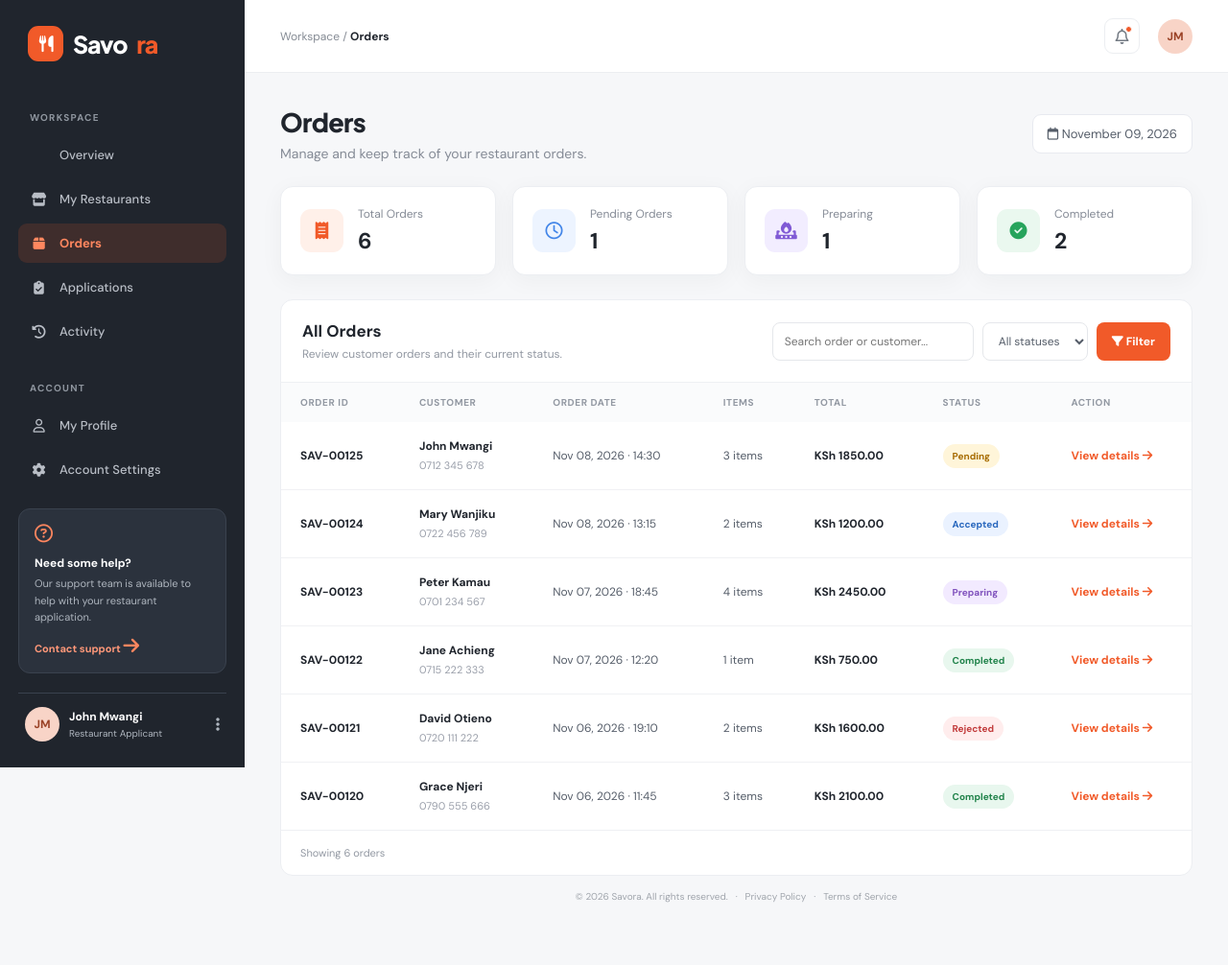
After one commit to MarkNgugi/food_delivery_platform, a Django app: page /applicants/orders/ in a window 1280 px wide. The commit adds this page. Shown: the whole page at 96% size. Run offline with Django 5.2, Linux system fonts and the light colour scheme; a user stored in the database is signed in.

Commit message:
orders template, view and url add:

```diff
--- a/Restaurant_Applicants/templates/Restaurant_Applicants/base.html
+++ b/Restaurant_Applicants/templates/Restaurant_Applicants/base.html
@@ -476,7 +476,6 @@ a { text-decoration: none; color: inherit; }
 .status-rejected { background: #fff0f0; color: #dc4c4c; }
 
 /* Django messages */
-
 .messages-container {
     display: flex;
     flex-direction: column;
@@ -622,6 +621,12 @@ a { text-decoration: none; color: inherit; }
             <i class="fa-solid fa-store"></i> My Restaurants
         </a>
 
+        <!-- ORDERS -->
+        <a href="{% url 'restaurant_applicants:orders' %}"
+           class="nav-link {% block orders_active %}{% endblock %}">
+            <i class="fa-solid fa-box"></i> Orders
+        </a>
+
         <a href="{% url 'restaurant_applicants:applications' %}"
            class="nav-link {% block applications_active %}{% endblock %}">
             <i class="fa-solid fa-clipboard-check"></i> Applications
--- /dev/null
+++ b/Restaurant_Applicants/templates/Restaurant_Applicants/orders/orders.html
@@ -0,0 +1,549 @@
+
+{% extends 'Restaurant_Applicants/base.html' %}
+
+{% block title %}Orders | Savora{% endblock %}
+{% block orders_active %}active{% endblock %}
+{% block breadcrumb %}Orders{% endblock %}
+
+{% block content %}
+
+<style>
+    .orders-page {
+        max-width: 1400px;
+        margin: 0 auto;
+    }
+
+    .page-heading {
+        display: flex;
+        justify-content: space-between;
+        align-items: center;
+        gap: 20px;
+        margin-bottom: 25px;
+        flex-wrap: wrap;
+    }
+
+    .page-heading h1 {
+        font-size: 27px;
+        font-weight: 800;
+        color: #20252d;
+        margin: 0 0 7px;
+    }
+
+    .page-heading p {
+        color: #858b96;
+        font-size: 14px;
+        margin: 0;
+    }
+
+    .date-label {
+        background: #fff;
+        border: 1px solid #e8eaf0;
+        border-radius: 9px;
+        padding: 11px 15px;
+        color: #555d69;
+        font-size: 13px;
+    }
+
+    .order-stats {
+        display: grid;
+        grid-template-columns: repeat(4, 1fr);
+        gap: 17px;
+        margin-bottom: 25px;
+    }
+
+    .stat-card {
+        background: #fff;
+        border: 1px solid #eceef2;
+        border-radius: 13px;
+        padding: 20px;
+        display: flex;
+        align-items: center;
+        gap: 15px;
+    }
+
+    .stat-icon {
+        width: 45px;
+        height: 45px;
+        border-radius: 11px;
+        display: flex;
+        align-items: center;
+        justify-content: center;
+        font-size: 18px;
+        flex-shrink: 0;
+    }
+
+    .stat-icon.orange {
+        background: #fff0e9;
+        color: #f15a29;
+    }
+
+    .stat-icon.blue {
+        background: #edf4ff;
+        color: #4285e8;
+    }
+
+    .stat-icon.green {
+        background: #eaf8ef;
+        color: #27a45c;
+    }
+
+    .stat-icon.purple {
+        background: #f2edff;
+        color: #805ad5;
+    }
+
+    .stat-info span {
+        display: block;
+        color: #858b96;
+        font-size: 12px;
+        margin-bottom: 5px;
+    }
+
+    .stat-info h3 {
+        color: #20252d;
+        font-size: 23px;
+        font-weight: 800;
+        margin: 0;
+    }
+
+    .orders-panel {
+        background: #fff;
+        border: 1px solid #eceef2;
+        border-radius: 13px;
+        overflow: hidden;
+    }
+
+    .panel-heading {
+        padding: 21px 22px;
+        border-bottom: 1px solid #eef0f3;
+        display: flex;
+        justify-content: space-between;
+        align-items: center;
+        gap: 15px;
+        flex-wrap: wrap;
+    }
+
+    .panel-heading h2 {
+        font-size: 17px;
+        font-weight: 800;
+        color: #20252d;
+        margin: 0 0 5px;
+    }
+
+    .panel-heading p {
+        color: #9298a2;
+        font-size: 12px;
+        margin: 0;
+    }
+
+    .filter-form {
+        display: flex;
+        gap: 9px;
+        flex-wrap: wrap;
+    }
+
+    .filter-form input,
+    .filter-form select {
+        border: 1px solid #e5e7eb;
+        border-radius: 8px;
+        padding: 10px 12px;
+        font-family: inherit;
+        font-size: 12px;
+        color: #555d69;
+        outline: none;
+        background: #fff;
+    }
+
+    .filter-form input {
+        min-width: 210px;
+    }
+
+    .filter-form input:focus,
+    .filter-form select:focus {
+        border-color: #f15a29;
+    }
+
+    .filter-btn {
+        border: none;
+        background: #f15a29;
+        color: #fff;
+        border-radius: 8px;
+        padding: 10px 16px;
+        font-family: inherit;
+        font-size: 12px;
+        font-weight: 700;
+        cursor: pointer;
+    }
+
+    .filter-btn:hover {
+        background: #dc4c20;
+    }
+
+    .table-wrapper {
+        width: 100%;
+        overflow-x: auto;
+    }
+
+    .orders-table {
+        width: 100%;
+        border-collapse: collapse;
+        min-width: 850px;
+    }
+
+    .orders-table th {
+        text-align: left;
+        padding: 14px 20px;
+        background: #fafbfc;
+        color: #9298a2;
+        font-size: 10px;
+        text-transform: uppercase;
+        letter-spacing: .6px;
+        font-weight: 700;
+    }
+
+    .orders-table td {
+        padding: 17px 20px;
+        border-bottom: 1px solid #f0f1f4;
+        color: #555d69;
+        font-size: 12px;
+        vertical-align: middle;
+    }
+
+    .orders-table tr:last-child td {
+        border-bottom: none;
+    }
+
+    .orders-table tbody tr:hover {
+        background: #fdfdfd;
+    }
+
+    .order-number {
+        color: #20252d;
+        font-weight: 800;
+    }
+
+    .customer-name {
+        color: #20252d;
+        font-weight: 700;
+        display: block;
+        margin-bottom: 4px;
+    }
+
+    .customer-contact {
+        color: #9a9faa;
+        font-size: 11px;
+    }
+
+    .order-total {
+        color: #20252d;
+        font-weight: 800;
+    }
+
+    .status {
+        display: inline-block;
+        padding: 6px 10px;
+        border-radius: 20px;
+        font-size: 10px;
+        font-weight: 800;
+        text-transform: capitalize;
+    }
+
+    .status.pending {
+        color: #a66b00;
+        background: #fff5d9;
+    }
+
+    .status.accepted {
+        color: #2867bd;
+        background: #eaf2ff;
+    }
+
+    .status.preparing {
+        color: #8052bd;
+        background: #f2eaff;
+    }
+
+    .status.completed {
+        color: #21834b;
+        background: #e8f7ee;
+    }
+
+    .status.rejected {
+        color: #c23c3c;
+        background: #ffeded;
+    }
+
+    .view-order {
+        color: #f15a29;
+        text-decoration: none;
+        font-weight: 700;
+        font-size: 12px;
+    }
+
+    .view-order:hover {
+        text-decoration: underline;
+    }
+
+    .empty-state {
+        text-align: center;
+        padding: 55px 20px;
+        color: #9298a2;
+    }
+
+    .empty-state i {
+        font-size: 35px;
+        color: #d4d7dd;
+        margin-bottom: 13px;
+    }
+
+    .empty-state h3 {
+        color: #20252d;
+        font-size: 16px;
+        margin: 0 0 7px;
+    }
+
+    .empty-state p {
+        font-size: 12px;
+        margin: 0;
+    }
+
+    .results-footer {
+        padding: 16px 20px;
+        border-top: 1px solid #eef0f3;
+        color: #9298a2;
+        font-size: 11px;
+    }
+
+    @media (max-width: 1000px) {
+        .order-stats {
+            grid-template-columns: repeat(2, 1fr);
+        }
+    }
+
+    @media (max-width: 600px) {
+        .order-stats {
+            grid-template-columns: 1fr;
+        }
+
+        .page-heading h1 {
+            font-size: 23px;
+        }
+
+        .filter-form {
+            width: 100%;
+        }
+
+        .filter-form input,
+        .filter-form select {
+            width: 100%;
+        }
+
+        .filter-btn {
+            width: 100%;
+        }
+    }
+</style>
+
+<div class="orders-page">
+
+    <!-- Page heading -->
+    <div class="page-heading">
+        <div>
+            <h1>Orders</h1>
+            <p>Manage and keep track of your restaurant orders.</p>
+        </div>
+
+        <div class="date-label">
+            <i class="fa-regular fa-calendar"></i>
+            {{ today|date:"F d, Y" }}
+        </div>
+    </div>
+
+    <!-- Order statistics -->
+    <div class="order-stats">
+
+        <div class="stat-card">
+            <div class="stat-icon orange">
+                <i class="fa-solid fa-receipt"></i>
+            </div>
+            <div class="stat-info">
+                <span>Total Orders</span>
+                <h3>{{ total_orders }}</h3>
+            </div>
+        </div>
+
+        <div class="stat-card">
+            <div class="stat-icon blue">
+                <i class="fa-regular fa-clock"></i>
+            </div>
+            <div class="stat-info">
+                <span>Pending Orders</span>
+                <h3>{{ pending_orders }}</h3>
+            </div>
+        </div>
+
+        <div class="stat-card">
+            <div class="stat-icon purple">
+                <i class="fa-solid fa-fire-burner"></i>
+            </div>
+            <div class="stat-info">
+                <span>Preparing</span>
+                <h3>{{ preparing_orders }}</h3>
+            </div>
+        </div>
+
+        <div class="stat-card">
+            <div class="stat-icon green">
+                <i class="fa-solid fa-circle-check"></i>
+            </div>
+            <div class="stat-info">
+                <span>Completed</span>
+                <h3>{{ completed_orders }}</h3>
+            </div>
+        </div>
+
+    </div>
+
+    <!-- Orders table -->
+    <div class="orders-panel">
+
+        <div class="panel-heading">
+            <div>
+                <h2>All Orders</h2>
+                <p>Review customer orders and their current status.</p>
+            </div>
+
+            <form method="GET" class="filter-form">
+
+                <input
+                    type="search"
+                    name="q"
+                    placeholder="Search order or customer..."
+                    value="{{ search_query }}"
+                >
+
+                <select name="status">
+                    <option value="">All statuses</option>
+
+                    {% for value, label in status_choices %}
+                        <option value="{{ value }}"
+                            {% if selected_status == value %}selected{% endif %}>
+                            {{ label }}
+                        </option>
+                    {% endfor %}
+
+                </select>
+
+                <button type="submit" class="filter-btn">
+                    <i class="fa-solid fa-filter"></i>
+                    Filter
+                </button>
+
+            </form>
+        </div>
+
+        <div class="table-wrapper">
+            <table class="orders-table">
+
+                <thead>
+                    <tr>
+                        <th>Order ID</th>
+                        <th>Customer</th>
+                        <th>Order Date</th>
+                        <th>Items</th>
+                        <th>Total</th>
+                        <th>Status</th>
+                        <th>Action</th>
+                    </tr>
+                </thead>
+
+                <tbody>
+
+                    {% for order in orders %}
+
+                    <tr>
+                        <td>
+                            <span class="order-number">
+                                {{ order.order_number }}
+                            </span>
+                        </td>
+
+                        <td>
+                            <span class="customer-name">
+                                {{ order.customer_name }}
+                            </span>
+
+                            <span class="customer-contact">
+                                {{ order.customer_phone }}
+                            </span>
+                        </td>
+
+                        <!-- FIXED: created_at is now a datetime object -->
+                        <td>
+                            {{ order.created_at|date:"M d, Y · H:i" }}
+                        </td>
+
+                        <td>
+                            {{ order.items_count }}
+                            item{{ order.items_count|pluralize }}
+                        </td>
+
+                        <td>
+                            <span class="order-total">
+                                KSh {{ order.total|floatformat:2 }}
+                            </span>
+                        </td>
+
+                        <td>
+                            <span class="status {{ order.status }}">
+                                {{ order.status }}
+                            </span>
+                        </td>
+
+                        <td>
+                            <a href="#" class="view-order">
+                                View details
+                                <i class="fa-solid fa-arrow-right"></i>
+                            </a>
+                        </td>
+                    </tr>
+
+                    {% empty %}
+
+                    <tr>
+                        <td colspan="7">
+                            <div class="empty-state">
+
+                                <i class="fa-solid fa-receipt"></i>
+
+                                <h3>No orders found</h3>
+
+                                <p>
+                                    {% if search_query or selected_status %}
+                                        Try changing your search or filter.
+                                    {% else %}
+                                        Customer orders will appear here when they are placed.
+                                    {% endif %}
+                                </p>
+
+                            </div>
+                        </td>
+                    </tr>
+
+                    {% endfor %}
+
+                </tbody>
+
+            </table>
+        </div>
+
+        <div class="results-footer">
+            Showing {{ orders|length }}
+            order{{ orders|length|pluralize }}
+        </div>
+
+    </div>
+
+</div>
+
+{% endblock %}
--- a/Restaurant_Applicants/urls.py
+++ b/Restaurant_Applicants/urls.py
@@ -52,4 +52,10 @@ urlpatterns = [
         views.delete_menu_item,
         name='delete_menu_item'
     ),
+
+     path(
+        'orders/',
+        views.orders,
+        name='orders'
+    ),
 ]
--- a/Restaurant_Applicants/views.py
+++ b/Restaurant_Applicants/views.py
@@ -4,6 +4,7 @@ from django.db import transaction
 from django.shortcuts import render, redirect, get_object_or_404
 from django.db.models import Q
 from django.views.decorators.http import require_POST
+from datetime import date
 
 from food_delivery.models import Restaurant, MenuItem
 from food_delivery.forms import RestaurantRegistrationForm, RestaurantUpdateForm, MenuItemForm
@@ -337,3 +338,142 @@ def delete_menu_item(request, restaurant_id, item_id):
         'restaurant_applicants:manage_restaurant',
         restaurant_id=restaurant.id
     )
+
+
+
+
+
+from datetime import date, datetime
+
+from django.contrib.auth.decorators import login_required
+from django.shortcuts import render
+
+
+@login_required
+def orders(request):
+
+    # DEMO DATA ONLY
+    # These are sample orders for displaying the Orders page.
+    # They are not yet connected to the database.
+
+    all_orders = [
+        {
+            'order_number': 'SAV-00125',
+            'customer_name': 'John Mwangi',
+            'customer_phone': '0712 345 678',
+            'created_at': datetime(2026, 11, 8, 14, 30),
+            'items_count': 3,
+            'total': 1850,
+            'status': 'pending',
+        },
+        {
+            'order_number': 'SAV-00124',
+            'customer_name': 'Mary Wanjiku',
+            'customer_phone': '0722 456 789',
+            'created_at': datetime(2026, 11, 8, 13, 15),
+            'items_count': 2,
+            'total': 1200,
+            'status': 'accepted',
+        },
+        {
+            'order_number': 'SAV-00123',
+            'customer_name': 'Peter Kamau',
+            'customer_phone': '0701 234 567',
+            'created_at': datetime(2026, 11, 7, 18, 45),
+            'items_count': 4,
+            'total': 2450,
+            'status': 'preparing',
+        },
+        {
+            'order_number': 'SAV-00122',
+            'customer_name': 'Jane Achieng',
+            'customer_phone': '0715 222 333',
+            'created_at': datetime(2026, 11, 7, 12, 20),
+            'items_count': 1,
+            'total': 750,
+            'status': 'completed',
+        },
+        {
+            'order_number': 'SAV-00121',
+            'customer_name': 'David Otieno',
+            'customer_phone': '0720 111 222',
+            'created_at': datetime(2026, 11, 6, 19, 10),
+            'items_count': 2,
+            'total': 1600,
+            'status': 'rejected',
+        },
+        {
+            'order_number': 'SAV-00120',
+            'customer_name': 'Grace Njeri',
+            'customer_phone': '0790 555 666',
+            'created_at': datetime(2026, 11, 6, 11, 45),
+            'items_count': 3,
+            'total': 2100,
+            'status': 'completed',
+        },
+    ]
+
+    status_choices = [
+        ('pending', 'Pending'),
+        ('accepted', 'Accepted'),
+        ('preparing', 'Preparing'),
+        ('completed', 'Completed'),
+        ('rejected', 'Rejected'),
+    ]
+
+    search_query = request.GET.get('q', '').strip()
+    selected_status = request.GET.get('status', '').strip()
+
+    filtered_orders = all_orders
+
+    # Search by order number, customer name or phone number.
+    if search_query:
+        filtered_orders = [
+            order for order in filtered_orders
+            if search_query.lower() in order['order_number'].lower()
+            or search_query.lower() in order['customer_name'].lower()
+            or search_query.lower() in order['customer_phone'].lower()
+        ]
+
+    # Filter orders by status.
+    valid_statuses = [value for value, label in status_choices]
+
+    if selected_status in valid_statuses:
+        filtered_orders = [
+            order for order in filtered_orders
+            if order['status'] == selected_status
+        ]
+    else:
+        selected_status = ''
+
+    context = {
+        'orders': filtered_orders,
+        'search_query': search_query,
+        'selected_status': selected_status,
+        'status_choices': status_choices,
+        'today': date.today(),
+
+        # Order statistics
+        'total_orders': len(all_orders),
+
+        'pending_orders': sum(
+            1 for order in all_orders
+            if order['status'] == 'pending'
+        ),
+
+        'preparing_orders': sum(
+            1 for order in all_orders
+            if order['status'] == 'preparing'
+        ),
+
+        'completed_orders': sum(
+            1 for order in all_orders
+            if order['status'] == 'completed'
+        ),
+    }
+
+    return render(
+        request,
+        'Restaurant_Applicants/orders/orders.html',
+        context
+    )
```
